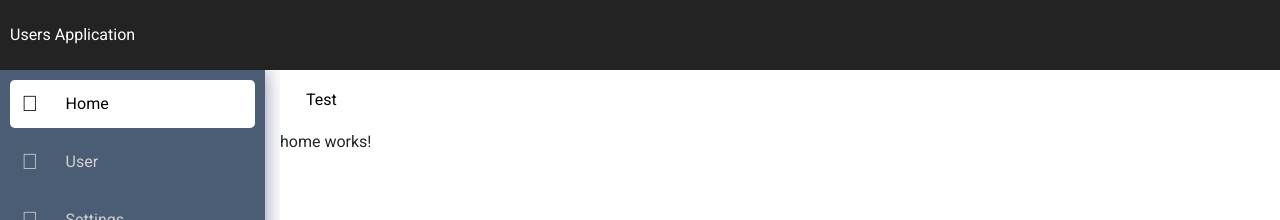
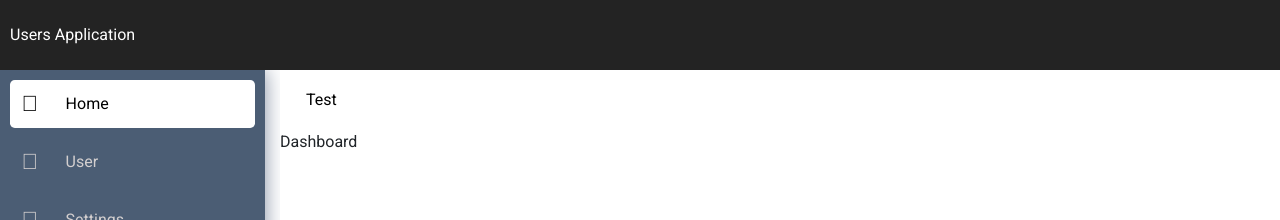
Before and after one commit to marius-ignatescu/users-app, an Angular app in the folder users/: page / in a window 1280 px wide. Shown: the top 220 px of the page. Built offline with nearby package versions, Linux system fonts and the light colour scheme.

Commit message:
UI adjustments

```diff
--- a/users/src/app/components/confirm-dialog/confirm-dialog.html
+++ b/users/src/app/components/confirm-dialog/confirm-dialog.html
@@ -5,6 +5,6 @@
   {{ data.message }}
 </div>
 <div class="modal-footer">
-    <button type="button" class="btn btn-danger" [mat-dialog-close]="false">No</button>
-    <button type="button" class="btn btn-primary mainbackround" [mat-dialog-close]="true">Yes</button>
+  <button type="button" class="btn btn-danger" [mat-dialog-close]="false">Cancel</button>
+  <button type="button" class="btn btn-primary mainbackround" [mat-dialog-close]="true">Ok</button>
 </div>
--- a/users/src/app/components/table/table.html
+++ b/users/src/app/components/table/table.html
@@ -13,7 +13,8 @@
                             {{item[head.FieldName]}}
                         </div>
                         <div *ngIf="head.FieldName == ''" class="text-center">
-                            <button class="btn btn-sm btn-primary mainbackround" (click)="delete(item)" style="margin-left: 10px;">Delete</button>
+                            <button class="btn btn-sm btn-primary mainbackround" (click)="delete(item)"
+                                style="margin-left: 10px;">Delete</button>
                         </div>
                     </td>
                 </tr>
--- a/users/src/app/home/home.html
+++ b/users/src/app/home/home.html
@@ -1 +1 @@
-<p>home works!</p>
+<p>Dashboard</p>
--- a/users/src/app/user/user-list.ts
+++ b/users/src/app/user/user-list.ts
@@ -36,7 +36,7 @@ export class User implements OnInit {
   }
 
   deleteUser(item: any) {
-    this.dialogService.openConfirmationDialog('Are you sure you want to delete this user?', 'Confirmation')
+    this.dialogService.openConfirmationDialog('Do you want to delete this user?', 'Confirmation')
     .afterClosed().subscribe(res => {
       if (res){
         this.usersService.deleteUser(item);
```
Lines whose indentation alone changed are shown as unchanged.
